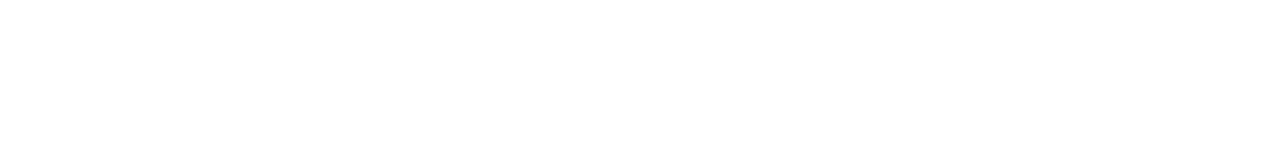
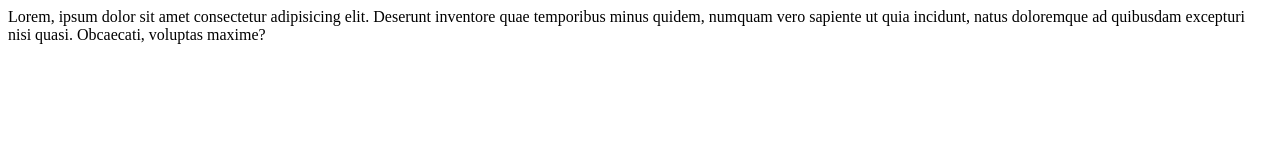
Before and after one commit to KarolPalacios/clase30septiembre, a plain HTML site: page index.html in a window 1280 px wide. Drawn offline with Linux system fonts and the light colour scheme.

Commit message:
Agrego titulo y parrafo

```diff
--- a/index.html
+++ b/index.html
@@ -4,9 +4,9 @@
     <meta charset="UTF-8">
     <meta http-equiv="X-UA-Compatible" content="IE=edge">
     <meta name="viewport" content="width=device-width, initial-scale=1.0">
-    <title>Document</title>
+    <title>Repositorio Git</title>
 </head>
 <body>
-
+    Lorem, ipsum dolor sit amet consectetur adipisicing elit. Deserunt inventore quae temporibus minus quidem, numquam vero sapiente ut quia incidunt, natus doloremque ad quibusdam excepturi nisi quasi. Obcaecati, voluptas maxime?
 </body>
 </html>
```
